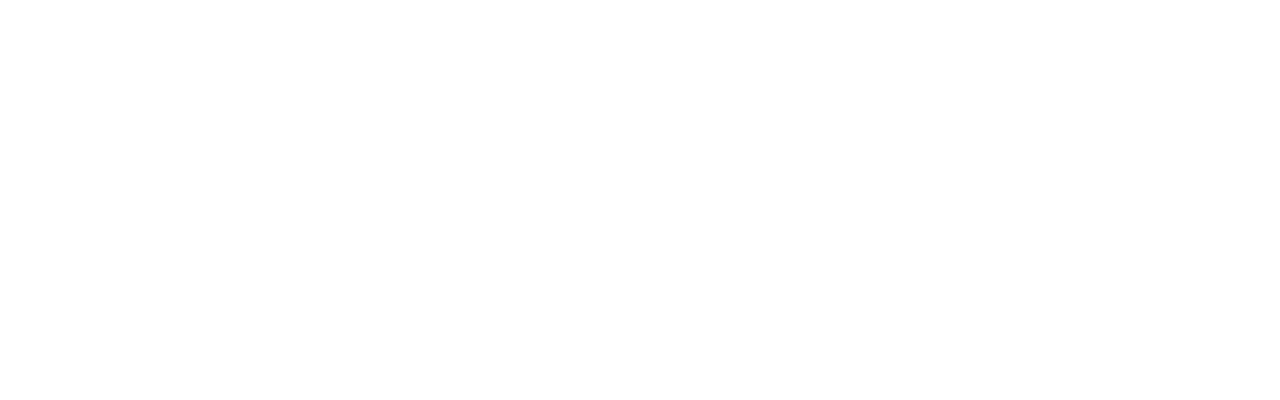
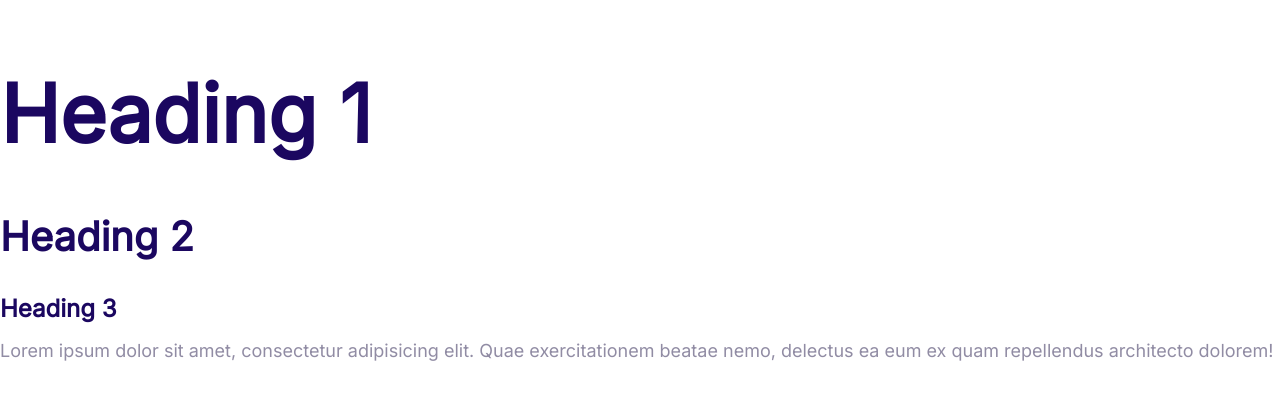
Before and after one commit to ProgrammingWithOsku/Oskufy, a plain HTML site: page index.html in a window 1280 px wide. Drawn offline with Linux system fonts and the light colour scheme.

Commit message:
Define the styles for the fonts.

```diff
--- a/css/styles.css
+++ b/css/styles.css
@@ -2,6 +2,55 @@
   --color-primary: #2584ff;
   --color-secondary: #00d9ff;
   --color-accent: #ff3400;
-  --color-headings:#1b0760;
-  --color-body:#918ca4;
+  --color-headings: #1b0760;
+  --color-body: #918ca4;
 }
+
+html {
+  /* 62.5 of 16px = 10px */
+  font-size: 62.5%;
+}
+body {
+  font-family: Inter, Haettenschweiler, "Arial Narrow Bold", sans-serif;
+  color: var(--color-body);
+  font-size: 2.5rem;
+  line-height: 1.5;
+}
+
+h1,
+h2,
+h3 {
+  color: var(--color-headings);
+  margin-bottom: 1rem;
+}
+
+h1 {
+  font-size: 7rem;
+}
+
+h2 {
+  font-size: 4rem;
+}
+
+h3 {
+  font-size: 3rem;
+}
+
+p {
+  margin-top: 0;
+}
+
+@media screen and (min-width: 1024px) {
+  body {
+    font-size: 1.8rem;
+  }
+  h1 {
+    font-size: 8rem;
+  }
+  h2 {
+    font-size: 4rem;
+  }
+  h3 {
+    font-size: 2.4rem;
+  }
+}
--- a/index.html
+++ b/index.html
@@ -4,8 +4,23 @@
     <meta charset="UTF-8" />
     <meta name="viewport" content="width=device-width, initial-scale=1.0" />
     <title>Oskufy</title>
-    <link rel="stylesheet" href="/css/normalize.css">
-    <link rel="stylesheet" href="/css/styles.css">
+    <link rel="preconnect" href="https://fonts.googleapis.com" />
+    <link rel="preconnect" href="https://fonts.gstatic.com" crossorigin />
+    <link
+      href="https://fonts.googleapis.com/css2?family=Inter:ital,opsz@0,14..32;1,14..32&display=swap"
+      rel="stylesheet"
+    />
+    <link rel="stylesheet" href="/css/normalize.css" />
+    <link rel="stylesheet" href="/css/styles.css" />
   </head>
-  <body></body>
+  <body>
+    <h1>Heading 1</h1>
+    <h2>Heading 2</h2>
+    <h3>Heading 3</h3>
+    <p>
+      Lorem ipsum dolor sit amet, consectetur adipisicing elit. Quae
+      exercitationem beatae nemo, delectus ea eum ex quam repellendus architecto
+      dolorem!
+    </p>
+  </body>
 </html>
```
